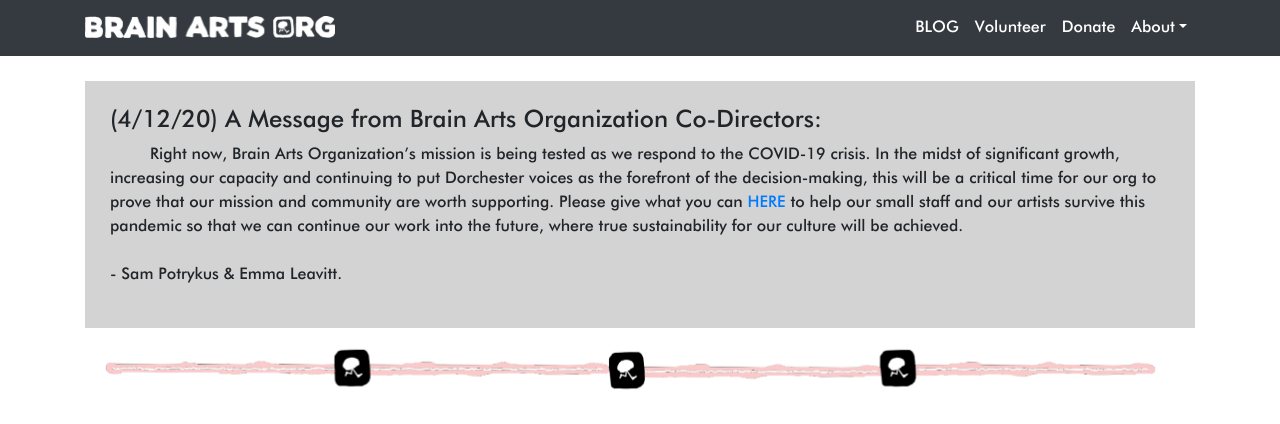
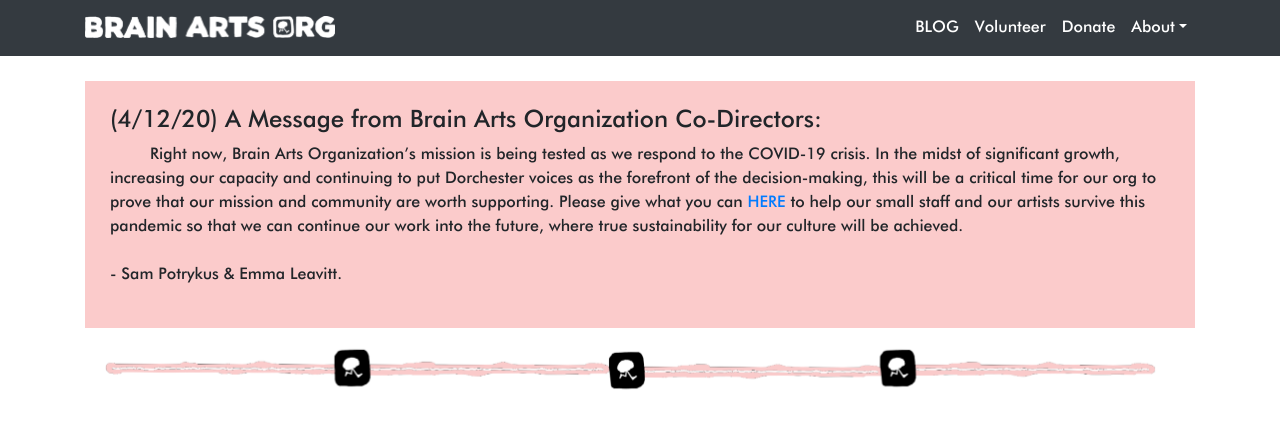
Before and after one commit to Brain-Arts-Git/brain_arts_site, a Flask app: page /about in a window 1280 px wide. Shown: the top 424 px of the page. Run offline with Flask 2, Linux system fonts and the light colour scheme; parts of the project's set-up code (start-up, migrations or seed data) failed here and were passed over; some libraries are stand-ins or nearby versions.

Commit message:
updated message color, insta link

```diff
--- a/app/templates/about.html
+++ b/app/templates/about.html
@@ -2,7 +2,7 @@
 {% block content %}
 <div class="container" style="padding: 25px 0 25px;">
 	<div class="col">
-		<div style="background-color: #d3d3d3; padding: 25px;">
+		<div style="background-color: #fbcbcb; padding: 25px;">
 			<h4>
 			(4/12/20) A Message from Brain Arts Organization Co-Directors:
 			</h4>
--- a/app/templates/home.html
+++ b/app/templates/home.html
@@ -67,7 +67,7 @@
 				<br>
 				<div class="row">
 					<div style="margin: 0 auto;">
-						<a href="https://www.instagram.com/brain_arts_org/" target="_blank"><img src="static/img/insta-inv.png" class="icon-link"></a>
+						<a href="https://bit.ly/2XyQl8X" target="_blank"><img src="static/img/insta-inv.png" class="icon-link"></a>
 						<a href="https://www.facebook.com/brainartsorg/" target="_blank"><img src="static/img/facebook-inv.png" class="icon-link"></a>
 						<a href="https://www.flickr.com/photos/brainartsorg/" target="_blank"><img src="static/img/flickr.png" class="icon-link"></a>
 					</div>
```
